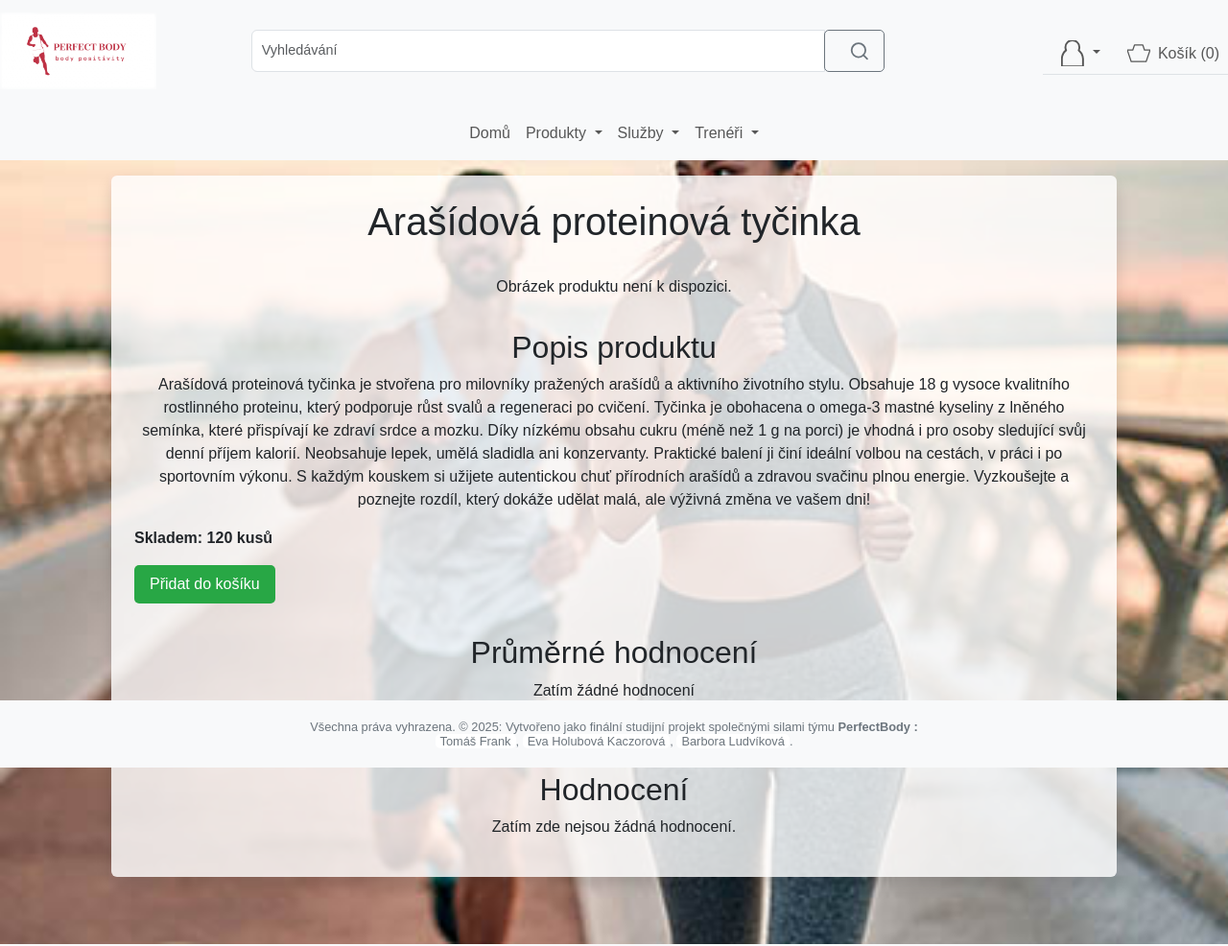
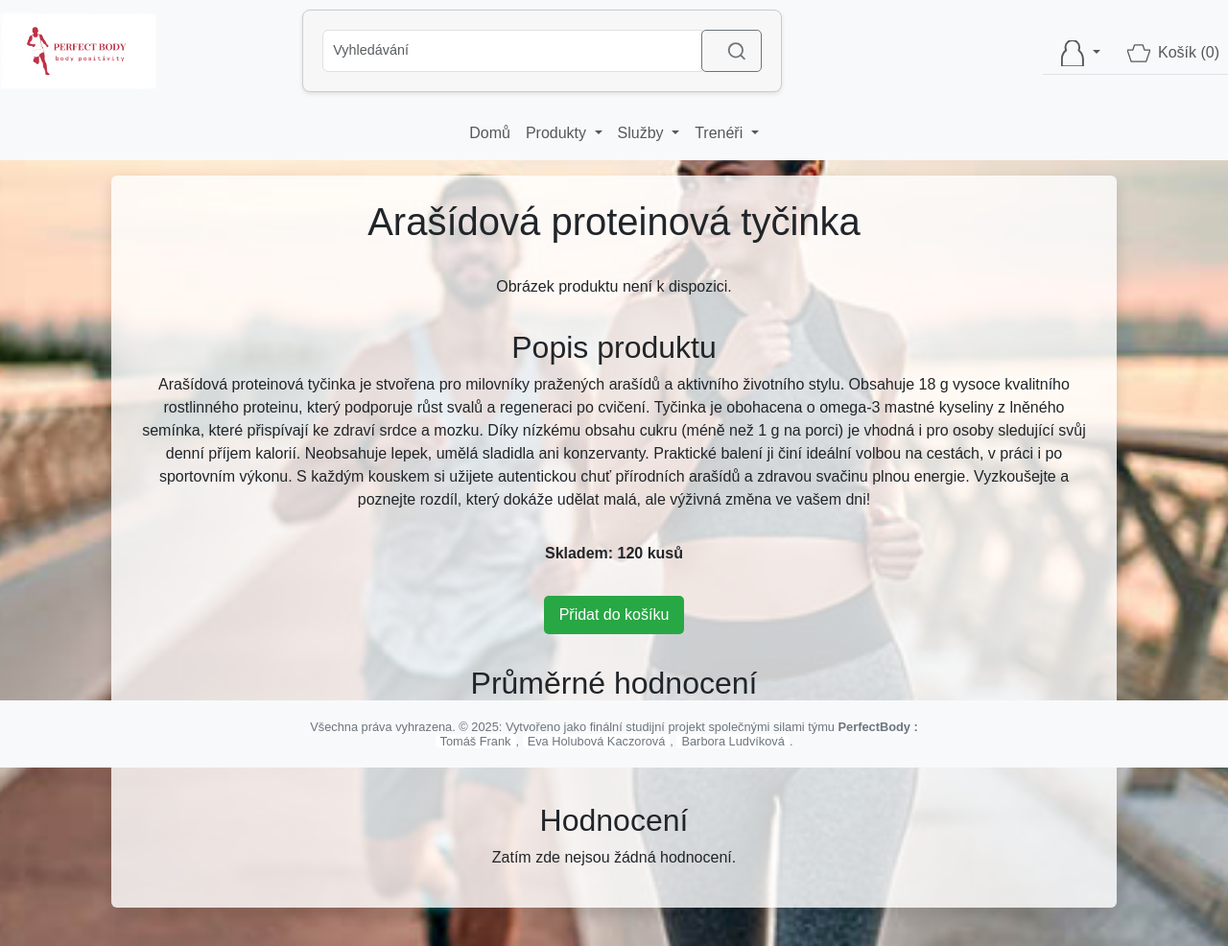
Before and after one commit to tanatos09/perfectbody, a Django app: page /product/18 in a window 1280 px wide. Shown: the top 986 px of the page at 96% size. Run offline with Django 5.2, Linux system fonts and the light colour scheme; data comes from the database, SQL or seed files in the repository; data that the repository does not hold is empty; parts of the project's set-up code (start-up, migrations or seed data) failed here and were passed over.

Commit message:
debugging forms and button

```diff
--- a/manager/templates/manage_producers.html
+++ b/manager/templates/manage_producers.html
@@ -18,7 +18,7 @@
                 <td>{{ producer.producer_description }}</td>
                 <td>
                     <a href="{% url 'edit_producer' producer.pk %}" class="btn btn-sm btn-warning">Upravit</a>
-                    <form method="post" action="{% url 'delete_producer' producer.pk %}" style="display:inline;">
+                    <form method="post" action="{% url 'delete_producer' producer.pk %}" class="delete-button">
                         {% csrf_token %}
                         <button type="submit" class="btn btn-sm btn-danger" onclick="return confirm('Opravdu chcete smazat tohoto výrobce?');">Smazat</button>
                     </form>
--- a/manager/templates/manage_products.html
+++ b/manager/templates/manage_products.html
@@ -20,7 +20,7 @@
             <td>{{ product.price }} Kč</td>
             <td>
                 <a href="{% url 'edit_product' product.id %}" class="btn btn-sm btn-warning">Upravit</a>
-                <form method="post" action="{% url 'delete_product' product.id %}" style="display:inline;">
+                <form method="post" action="{% url 'delete_product' product.id %}" class="delete-button">
                     {% csrf_token %}
                     <button type="submit" class="btn btn-sm btn-danger" onclick="return confirm('Opravdu chcete smazat tento produkt?');">Smazat</button>
                 </form>
--- a/manager/templates/manage_services.html
+++ b/manager/templates/manage_services.html
@@ -20,7 +20,7 @@
             <td>{{ service.price }} Kč</td>
             <td>
                 <a href="{% url 'edit_service' service.id %}" class="btn btn-sm btn-warning">Upravit</a>
-                <form method="post" action="{% url 'delete_service' service.id %}" style="display:inline;">
+                <form method="post" action="{% url 'delete_service' service.id %}" class="delete-button">
                     {% csrf_token %}
                     <button type="submit" class="btn btn-sm btn-danger" onclick="return confirm('Opravdu chcete smazat tuto službu?');">Smazat</button>
                 </form>
--- a/manager/templates/manage_users.html
+++ b/manager/templates/manage_users.html
@@ -33,14 +33,14 @@
                <td>
     {% if request.user.is_superuser %}
         <a href="{% url 'edit_user' user.id %}" class="btn btn-sm btn-warning">Upravit</a>
-        <form method="post" action="{% url 'delete_user' user.id %}" style="display:inline;">
+        <form method="post" action="{% url 'delete_user' user.id %}" class="delete-button">
             {% csrf_token %}
             <button type="submit" class="btn btn-sm btn-danger"
                     onclick="return confirm('Opravdu chcete smazat tohoto uživatele?');">Smazat</button>
         </form>
     {% elif request.user.is_staff and not user.is_superuser and not user.is_staff %}
         <a href="{% url 'edit_user' user.id %}" class="btn btn-sm btn-warning">Upravit</a>
-        <form method="post" action="{% url 'delete_user' user.id %}" style="display:inline;">
+        <form method="post" action="{% url 'delete_user' user.id %}" class="delete-button">
             {% csrf_token %}
             <button type="submit" class="btn btn-sm btn-danger"
                     onclick="return confirm('Opravdu chcete smazat tohoto uživatele?');">Smazat</button>
--- a/orders/templates/my_orders.html
+++ b/orders/templates/my_orders.html
@@ -16,7 +16,7 @@
     - <strong>Datum vytvoření:</strong> {{ order.order_creation_datetime|date:"d.m.Y H:i" }}
 
     {% if order.order_state == 'PENDING' %}
-        <form method="post" action="{% url 'cancel_order' order.id %}" style="display:inline;">
+        <form method="post" action="{% url 'cancel_order' order.id %}" class="delete-button">
             {% csrf_token %}
             <button type="submit" class="btn btn-danger btn-sm" onclick="return confirm('Opravdu chcete zrušit tuto objednávku?');">
                 Zrušit objednávku
--- a/products/templates/producer.html
+++ b/products/templates/producer.html
@@ -17,7 +17,7 @@
 {% if user.is_staff %}
     <div class="admin-actions">
         <a href="{% url 'edit_producer' producer.pk %}" class="btn btn-sm btn-warning">🖉 Upravit výrobce</a>
-        <form method="post" action="{% url 'delete_producer' producer.pk %}" style="display:inline;">
+        <form method="post" action="{% url 'delete_producer' producer.pk %}" class="delete-button">
             {% csrf_token %}
             <button type="submit" class="btn btn-sm btn-danger" onclick="return confirm('Opravdu chcete smazat tohoto výrobce?');">🗑️ Smazat výrobce</button>
         </form>
--- a/products/templates/product.html
+++ b/products/templates/product.html
@@ -23,11 +23,14 @@
 </div>
 
 <!-- Zobrazení skladové dostupnosti -->
-<p><strong>{{ stock_message }}</strong></p>
+<div style="margin-top: 2rem; text-align: center;">
+    <p><strong>{{ stock_message }}</strong></p>
+</div>
 
 <!-- Tlačítko pro přidání do košíku -->
 {% if can_add_to_cart %}
-    <form method="post" action="{% url 'add_to_cart' product.id %}">
+<div style="margin-top: 2rem; text-align: center;">
+    <form method="post" action="{% url 'add_to_cart' product.id %}" class="add-to-cart">
         {% csrf_token %}
         <button type="submit" style="padding: 0.5rem 1rem; font-size: 1rem; background-color: #28a745; color: white; border: none; border-radius: 5px; cursor: pointer;">
             Přidat do košíku
@@ -36,12 +39,14 @@
 {% else %}
     <p style="color: red;"><strong>{{ stock_message }}</strong></p>
 {% endif %}
+</div>
+
     {% if user.is_staff %}
     <div style="margin-top: 2rem; text-align: center;">
         <a href="{% url 'edit_product' product.id %}" class="btn btn-sm btn-warning" style="margin-right: 1rem;">
             Upravit produkt
         </a>
-        <form method="post" action="{% url 'delete_product' product.id %}" style="display: inline;">
+        <form method="post" action="{% url 'delete_product' product.id %}" class="delete-button">
             {% csrf_token %}
             <button type="submit" class="btn btn-sm btn-danger" onclick="return confirm('Opravdu chcete smazat tento produkt?');">
                 Smazat produkt
--- a/products/templates/trainers.html
+++ b/products/templates/trainers.html
@@ -13,7 +13,7 @@
 
                 {% if user.is_staff %}
                     <a href="{% url 'edit_trainer' trainer.id %}" class="btn btn-sm btn-warning">Upravit</a>
-                    <form method="post" action="{% url 'delete_trainer' trainer.id %}" style="display:inline;">
+                    <form method="post" action="{% url 'delete_trainer' trainer.id %}" class="delete-button">
                         {% csrf_token %}
                         <button type="submit" class="btn btn-sm btn-danger" onclick="return confirm('Opravdu chcete smazat tohoto trenéra?');">Smazat</button>
                     </form>
--- /dev/null
+++ b/static/forms.css
@@ -0,0 +1,111 @@
+/* Univerzální styl pro formuláře */
+form {
+    max-width: 500px; /* Maximální šířka formuláře */
+    margin: 0 auto; /* Vycentrování formuláře */
+    padding: 20px; /* Vnitřní odsazení */
+    background-color: #f7f7f7; /* Světle šedé pozadí */
+    border: 1px solid #ccc; /* Tenký rámeček */
+    border-radius: 8px; /* Zaoblené rohy */
+    box-shadow: 0 2px 4px rgba(0, 0, 0, 0.1); /* Jemný stín */
+}
+
+h3 {
+    margin-bottom: 15px; /* Mezera pod nadpisem */
+    font-size: 1.2rem; /* Velikost písma */
+    color: #333; /* Tmavě šedý text */
+}
+
+.form-group {
+    margin-bottom: 15px; /* Mezera mezi prvky formuláře */
+}
+
+label {
+    display: block; /* Každý popisek na samostatném řádku */
+    margin-bottom: 5px; /* Mezera pod popiskem */
+    font-weight: bold; /* Tučné písmo */
+    color: #555; /* Středně šedý text */
+}
+
+input[type="text"],
+input[type="email"],
+input[type="password"],
+textarea,
+select {
+    width: 100%; /* Roztažení přes celou šířku */
+    padding: 10px; /* Vnitřní odsazení */
+    font-size: 1rem; /* Velikost písma */
+    border: 1px solid #ccc; /* Tenký rámeček */
+    border-radius: 4px; /* Zaoblené rohy */
+    box-sizing: border-box; /* Zohlednění paddingu */
+    transition: border-color 0.3s; /* Plynulý přechod změny barvy rámečku */
+}
+
+input:focus,
+textarea:focus,
+select:focus {
+    border-color: #007bff; /* Modrý rámeček při zaostření */
+    outline: none; /* Odstranění výchozího obrysu */
+    box-shadow: 0 0 4px rgba(0, 123, 255, 0.25); /* Světle modrý stín */
+}
+
+button {
+    padding: 10px 20px; /* Velikost tlačítka */
+    font-size: 1rem; /* Velikost textu */
+    color: #fff; /* Bílé písmo */
+    background-color: #007bff; /* Modré pozadí */
+    border: none; /* Bez rámečku */
+    border-radius: 4px; /* Zaoblené rohy */
+    cursor: pointer; /* Ukazatel ruky při najetí */
+    transition: background-color 0.3s; /* Plynulý přechod změny barvy */
+}
+
+button:hover {
+    background-color: #0056b3; /* Tmavší modrá při najetí */
+}
+
+button:disabled {
+    background-color: #ccc; /* Šedé tlačítko při deaktivaci */
+    cursor: not-allowed; /* Změna kurzoru při deaktivaci */
+}
+
+.hidden {
+    display: none; /* Skrytí prvku */
+}
+form.delete-button {
+    display: inline;
+    padding: 0;
+    background: none;
+    border: none;
+    box-shadow: none;
+}
+
+
+/* Specifické stylování pro formulář s tlačítkem "Přidat do košíku" */
+form.add-to-cart {
+    display: inline; /* Nastaví inline, aby formulář nezabíral celý řádek */
+    padding: 0; /* Odstranění paddingu */
+    background: none; /* Odstranění pozadí */
+    border: none; /* Odstranění rámečku */
+    box-shadow: none; /* Odstranění stínu */
+}
+
+/* Styl tlačítka v "add-to-cart" formuláři */
+form.add-to-cart button {
+    padding: 0.5rem 1rem;
+    font-size: 1rem;
+    background-color: #28a745; /* Zelené pozadí */
+    color: white; /* Bílé písmo */
+    border: none; /* Bez rámečku */
+    border-radius: 5px; /* Zaoblené rohy */
+    cursor: pointer; /* Ukazatel ruky při najetí */
+    transition: background-color 0.3s; /* Plynulý přechod */
+}
+
+form.add-to-cart button:hover {
+    background-color: #218838; /* Tmavší zelená při najetí */
+}
+
+form.add-to-cart button:disabled {
+    background-color: #ccc; /* Šedé tlačítko při deaktivaci */
+    cursor: not-allowed; /* Změna kurzoru při deaktivaci */
+}
--- a/templates/base.html
+++ b/templates/base.html
@@ -16,6 +16,8 @@
     <link href="https://cdn.jsdelivr.net/npm/bootstrap@5.3.0-alpha3/dist/css/bootstrap.min.css" rel="stylesheet">
     <script src="https://cdn.jsdelivr.net/npm/bootstrap@5.3.0-alpha3/dist/js/bootstrap.bundle.min.js"></script>
     <link rel="stylesheet" href="{% static 'styles.css' %}">
+    <link rel="stylesheet" href="{% static 'forms.css' %}">
+
 
 </head>
 
```
Also changed, not shown: products/templates/products.html (+5 -4 lines), products/templates/service.html (+5 -3 lines), products/templates/services.html (+10 -5 lines).
